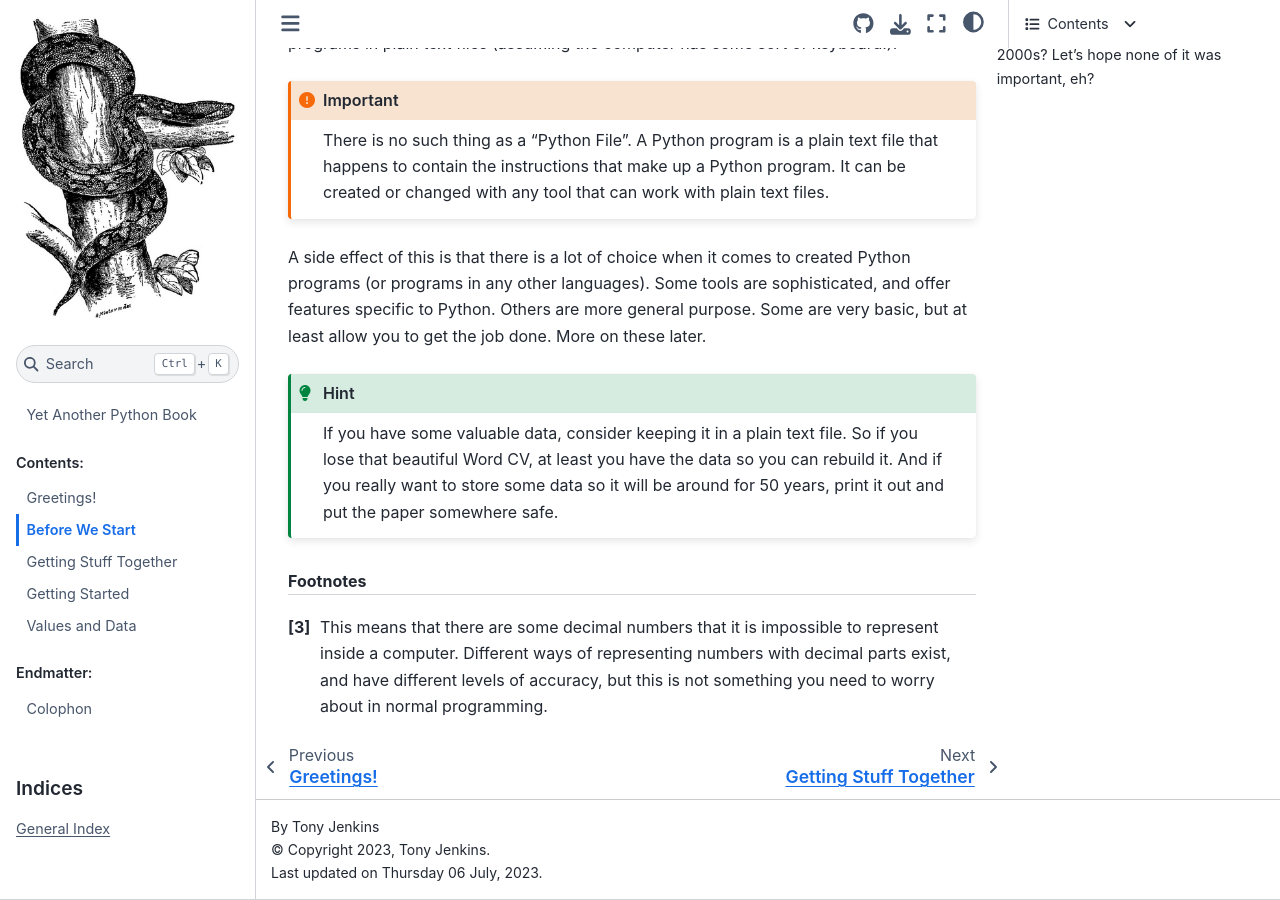
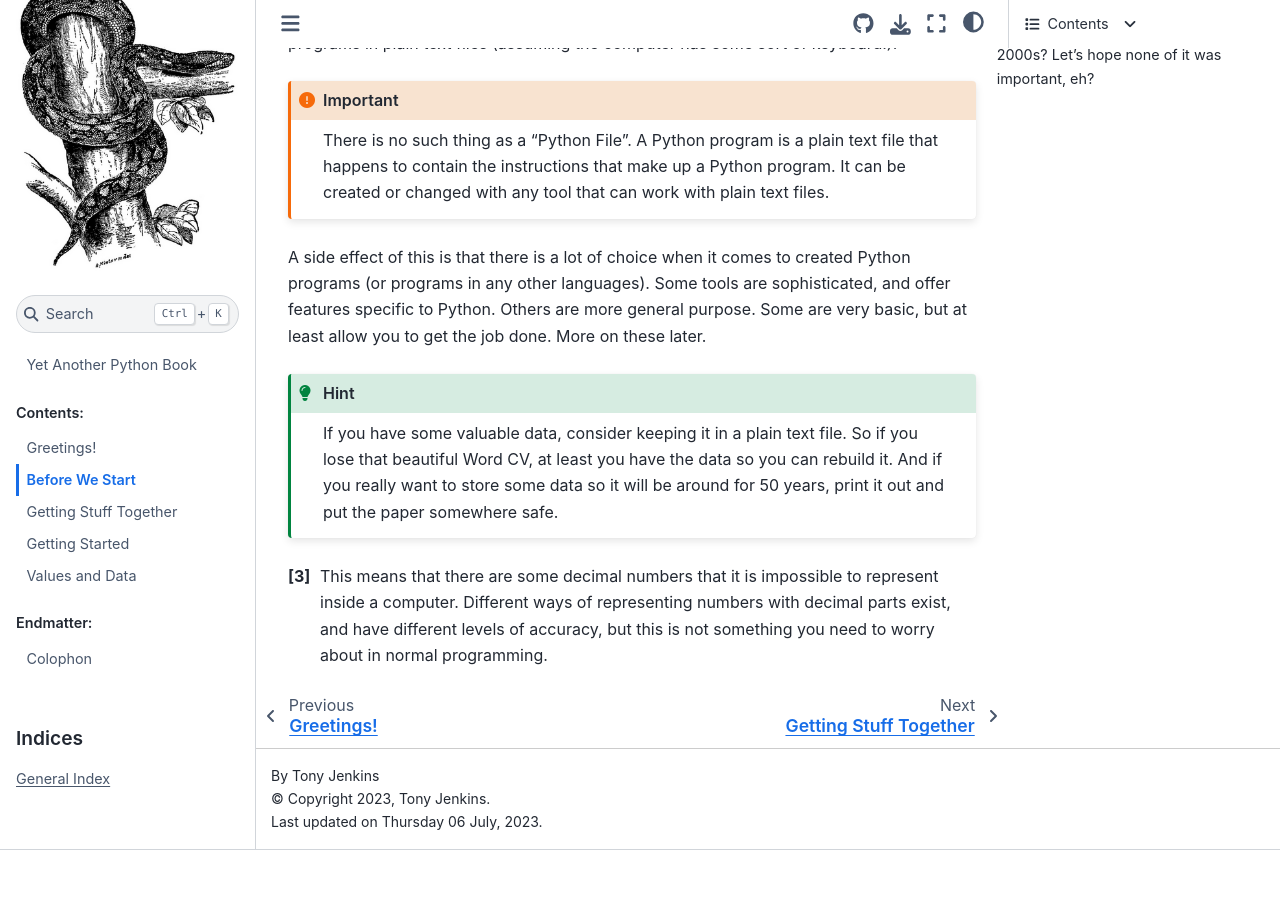
Before and after one commit to TonyJenkins/hungarian_phrasebook, a Sphinx documentation site: the page built from doc/source/020_important_ideas/index.rst, in a window 1280 px wide and 900 px high, scrolled down 7060 px. Built offline with Sphinx 7.4.7 and the Sphinx Book theme 1.1.4, drawn with Linux system fonts in a browser that asks for light colours; after the commit the page ends 7910 px from its top, so only the background shows below that.

Commit message:
Standardise footnotes

```diff
--- a/doc/source/020_important_ideas/index.rst
+++ b/doc/source/020_important_ideas/index.rst
@@ -179,8 +179,6 @@ A side effect of this is that there is a lot of choice when it comes to created
 .. hint::
    If you have some valuable data, consider keeping it in a plain text file. So if you lose that beautiful Word CV, at least you have the data so you can rebuild it. And if you really want to store some data so it will be around for 50 years, print it out and put the paper somewhere safe.
 
-.. rubric:: Footnotes
-
 .. [#tell] The word "tell" is not a very good one here, because it suggests that the computer as some awareness, and knows what it is doing. Of course, this is not, yet, true. But as you start out in programming this can be a useful way of understanding what is going on - you have a problem, and you are telling the computer how to solve it.
 .. [#bool] This is a rare case in computing of an idea being named after a person (eponymy). Bonus credit if you can find more.
 .. [#float] This means that there are some decimal numbers that it is impossible to represent inside a computer. Different ways of representing numbers with decimal parts exist, and have different levels of accuracy, but this is not something you need to worry about in normal programming.
```
